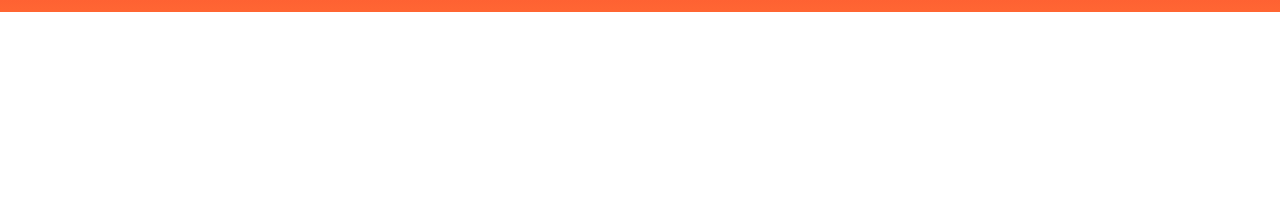
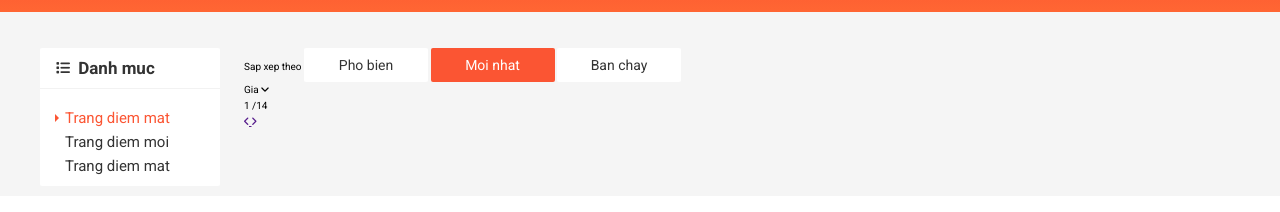
Before and after one commit to NguyenVietCuong2601/f8-shop, a plain HTML site: page index.html in a window 1280 px wide. Shown: the part 108-320 px from the top of the page. Drawn offline with nearby package versions, Linux system fonts and the light colour scheme.

Commit message:
build list's frame

```diff
--- a/assets/css/base.css
+++ b/assets/css/base.css
@@ -22,6 +22,7 @@ html {
     box-sizing: border-box;
 }
 
+/* ---------------------------------- Responsive ---------------------------------- */
 .grid {
     width: 1200px;
     max-width: 100%;
@@ -35,6 +36,21 @@ html {
 .grid__row {
     display: flex;
     flex-wrap: wrap;
+    margin-left: -12px;
+    margin-right: -12px;
+}
+
+/* Test */
+.grid__column-2 {
+    padding-left: 12px;
+    padding-right: 12px;
+    width: 16.6667%;
+}
+
+.grid__column-10 {
+    padding-left: 12px;
+    padding-right: 12px;
+    width: 83.3333%;
 }
 
 /* Animation */
@@ -97,7 +113,7 @@ html {
     cursor: pointer;
     color: var(--text-color);
     background-color: var(--white-color);
-    display: flex;
+    display: inline-flex;
     justify-content: center;
     align-items: center;
     padding: 0 12px;
--- a/assets/css/main.css
+++ b/assets/css/main.css
@@ -382,9 +382,9 @@
     cursor: pointer;
 }
 
-.auth__form {
+/* .auth__form {
 
-}
+} */
 
 .auth__input {
     width: 100%;
@@ -859,3 +859,71 @@
     color: var(--text-color);
     display: block;
 }
+
+
+/*------------------------------------ App container ------------------------------------*/
+.app__container {
+    background-color: #f5f5f5;
+}
+
+.app__content {
+    padding-top: 36px;
+}
+
+.category {
+    border-radius: 2px;
+    background-color: var(--white-color);
+}
+
+.category__heading {
+    color: var(--text-color);
+    font-size: 1.7rem;
+    padding: 12px 16px;
+    margin-top: 0;
+    border-bottom: 1px solid rgba(0, 0, 0, 0.05);
+}
+
+.category__heading-icon {
+    font-size: 1.4rem;
+    margin-right: 4px;
+    position: relative;
+    top: -1px;
+}
+
+.category-list {
+    padding: 0 0 8px 0 ;
+    list-style: none;
+    margin-left: 9px;
+}
+
+.category-item--active .category-item__link {
+    color: var(--primary-color);
+}
+
+.category-item--active .category-item__link::before {
+    content: "";
+    position: absolute;
+    top: 50%;
+    left: 6px;
+    border: 4px solid;
+    transform: translateY(calc(-50%));
+    border-color: transparent transparent transparent var(--primary-color);
+}
+
+.category-item__link {
+    position: relative;
+    font-size: 1.5rem;
+    color: var(--text-color);
+    text-decoration: none;
+    padding: 4px 16px;
+    display: block;
+    transition: right linear 0.1s;
+    right: 0;
+}
+
+.category-item__link:hover {
+    right: -4px;
+    color: var(--primary-color);
+}
+
+/*---------------------------------- Home sort + filter ----------------------------------*/
--- a/index.html
+++ b/index.html
@@ -256,8 +256,61 @@
             </div>
         </header>
 
-        <div class="container">
+        <div class="app__container">
+            <div class="grid">
+                <div class="grid__row app__content">
+                    <div class="grid__column-2">
+                        <nav class="category">
+                            <h3 class="category__heading">
+                                <i class="category__heading-icon fas fa-list"></i>
+                                Danh muc
+                            </h3>
 
+                            <ul class="category-list">
+                                <li class="category-item category-item--active">
+                                    <a href="" class="category-item__link">Trang diem mat</a>
+                                </li>
+                                <li class="category-item">
+                                    <a href="" class="category-item__link">Trang diem moi</a>
+                                </li>
+                                <li class="category-item">
+                                    <a href="" class="category-item__link">Trang diem mat</a>
+                                </li>
+                            </ul>
+                        </nav>
+                    </div>
+
+                    <div class="grid__column-10">
+                        <div class="home-filter">
+                            <span class="home-filter__label">Sap xep theo</span>
+                            <button class="btn">Pho bien</button>
+                            <button class="btn btn--primary">Moi nhat</button>
+                            <button class="btn">Ban chay</button>
+
+                            <div class="seclect-input">
+                                <span class="seclect-input__label">Gia</span>
+                                <i class="fas fa-angle-down"></i>
+                            </div>
+
+                            <div class="home-filter__page">
+                                <span class="home-filter__page-num">
+                                    <span class="home-filter__page-current">1</span>
+                                    /14
+                                </span>
+
+                                <div class="home-filter__page-control">
+                                    <a href="" class="home-filter__page-btn">
+                                        <i class="fas fa-angle-left"></i>
+                                    </a>
+                                    <a href="" class="home-filter__page-btn">
+                                        <i class="fas fa-angle-right"></i>
+                                    </a>
+                                </div>
+                            </div>
+                        </div>
+                    </div>
+                </div>
+            </div>
         </div>
 
         <footer class="footer">
```
